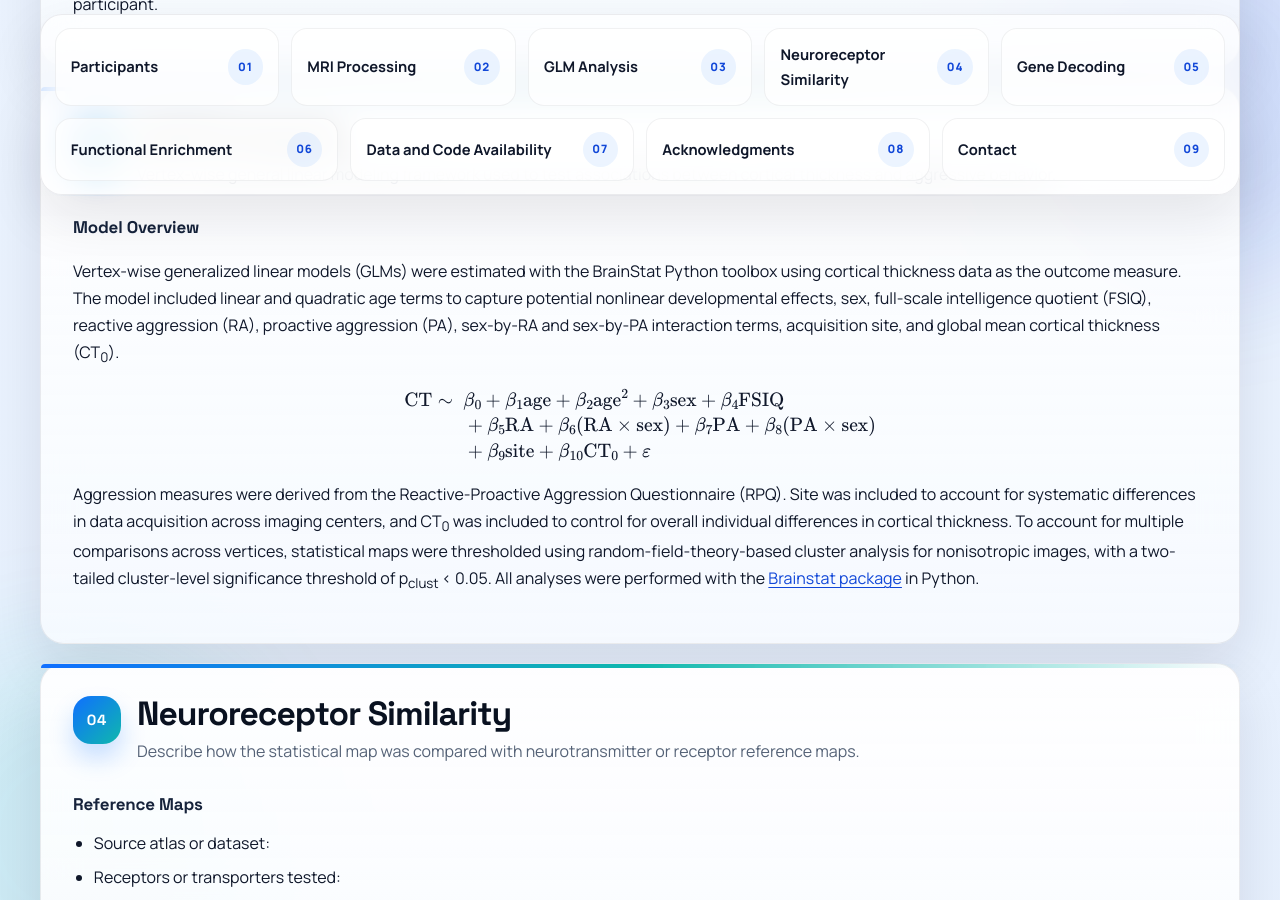
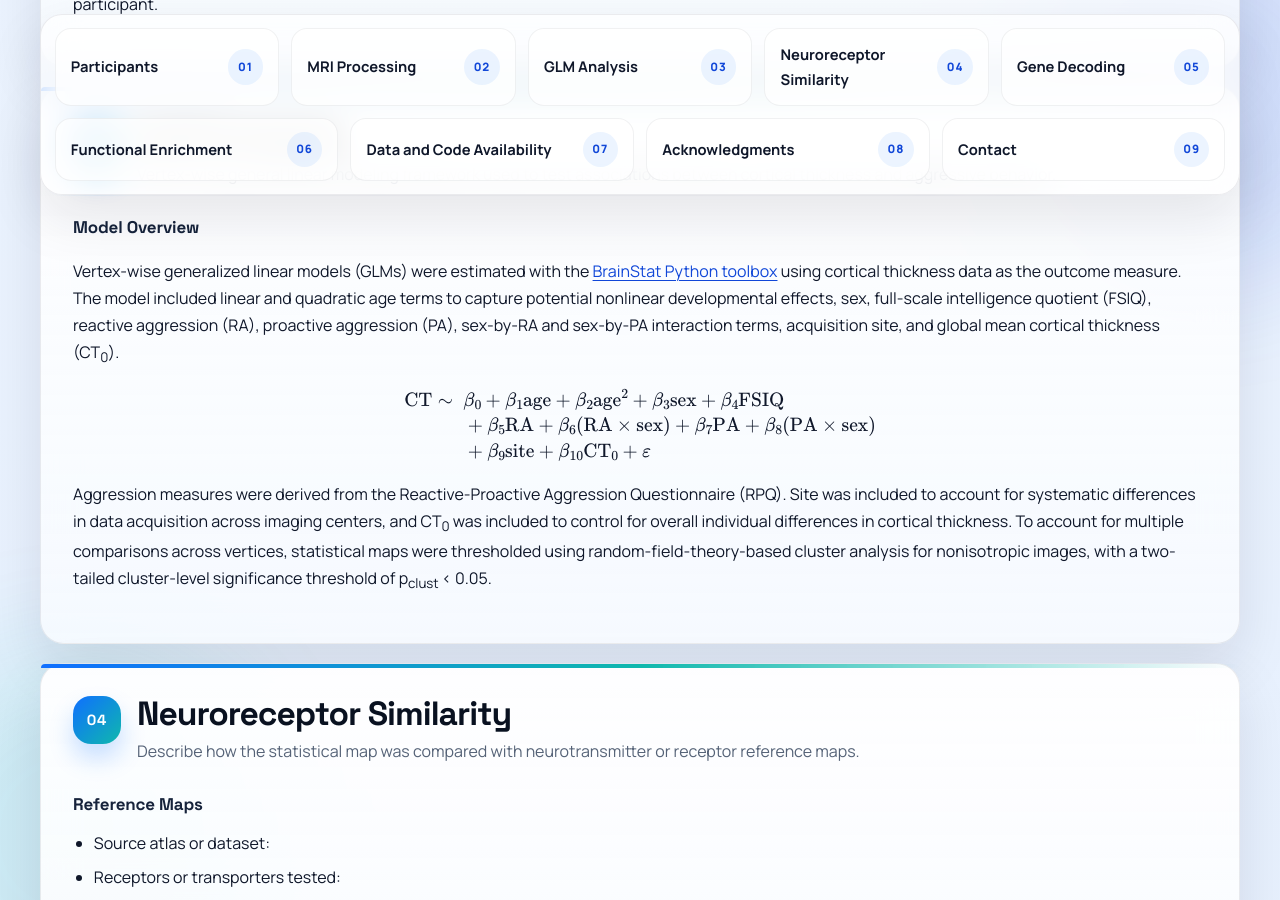
Before and after one commit to alegiac95/Aggression_ohbm26_supplementary, a Jekyll site: the page built from index.md, in a window 1280 px wide and 900 px high, scrolled down 3162 px. Built offline with Jekyll 4.4.1, drawn with Linux system fonts in a browser that asks for light colours.

Commit message:
fix typo

```diff
--- a/index.md
+++ b/index.md
@@ -123,7 +123,7 @@ Structural scans were processed with [FreeSurfer 6.0.0](http://surfer.nmr.mgh.ha
 
 ### Model Overview
 
-Vertex-wise generalized linear models (GLMs) were estimated with the BrainStat Python toolbox using cortical thickness data as the outcome measure. The model included linear and quadratic age terms to capture potential nonlinear developmental effects, sex, full-scale intelligence quotient (FSIQ), reactive aggression (RA), proactive aggression (PA), sex-by-RA and sex-by-PA interaction terms, acquisition site, and global mean cortical thickness (CT<sub>0</sub>).
+Vertex-wise generalized linear models (GLMs) were estimated with the [BrainStat Python toolbox](https://brainstat.readthedocs.io/en/master/) using cortical thickness data as the outcome measure. The model included linear and quadratic age terms to capture potential nonlinear developmental effects, sex, full-scale intelligence quotient (FSIQ), reactive aggression (RA), proactive aggression (PA), sex-by-RA and sex-by-PA interaction terms, acquisition site, and global mean cortical thickness (CT<sub>0</sub>).
 
 $$
 \begin{aligned}
@@ -133,7 +133,7 @@ $$
 \end{aligned}
 $$
 
-Aggression measures were derived from the Reactive-Proactive Aggression Questionnaire (RPQ). Site was included to account for systematic differences in data acquisition across imaging centers, and CT<sub>0</sub> was included to control for overall individual differences in cortical thickness. To account for multiple comparisons across vertices, statistical maps were thresholded using random-field-theory-based cluster analysis for nonisotropic images, with a two-tailed cluster-level significance threshold of p<sub>clust</sub> &lt; 0.05. All analyses were performed with the [Brainstat package](https://brainstat.readthedocs.io/en/master/) in Python.
+Aggression measures were derived from the Reactive-Proactive Aggression Questionnaire (RPQ). Site was included to account for systematic differences in data acquisition across imaging centers, and CT<sub>0</sub> was included to control for overall individual differences in cortical thickness. To account for multiple comparisons across vertices, statistical maps were thresholded using random-field-theory-based cluster analysis for nonisotropic images, with a two-tailed cluster-level significance threshold of p<sub>clust</sub> &lt; 0.05.
 
 
 
```
